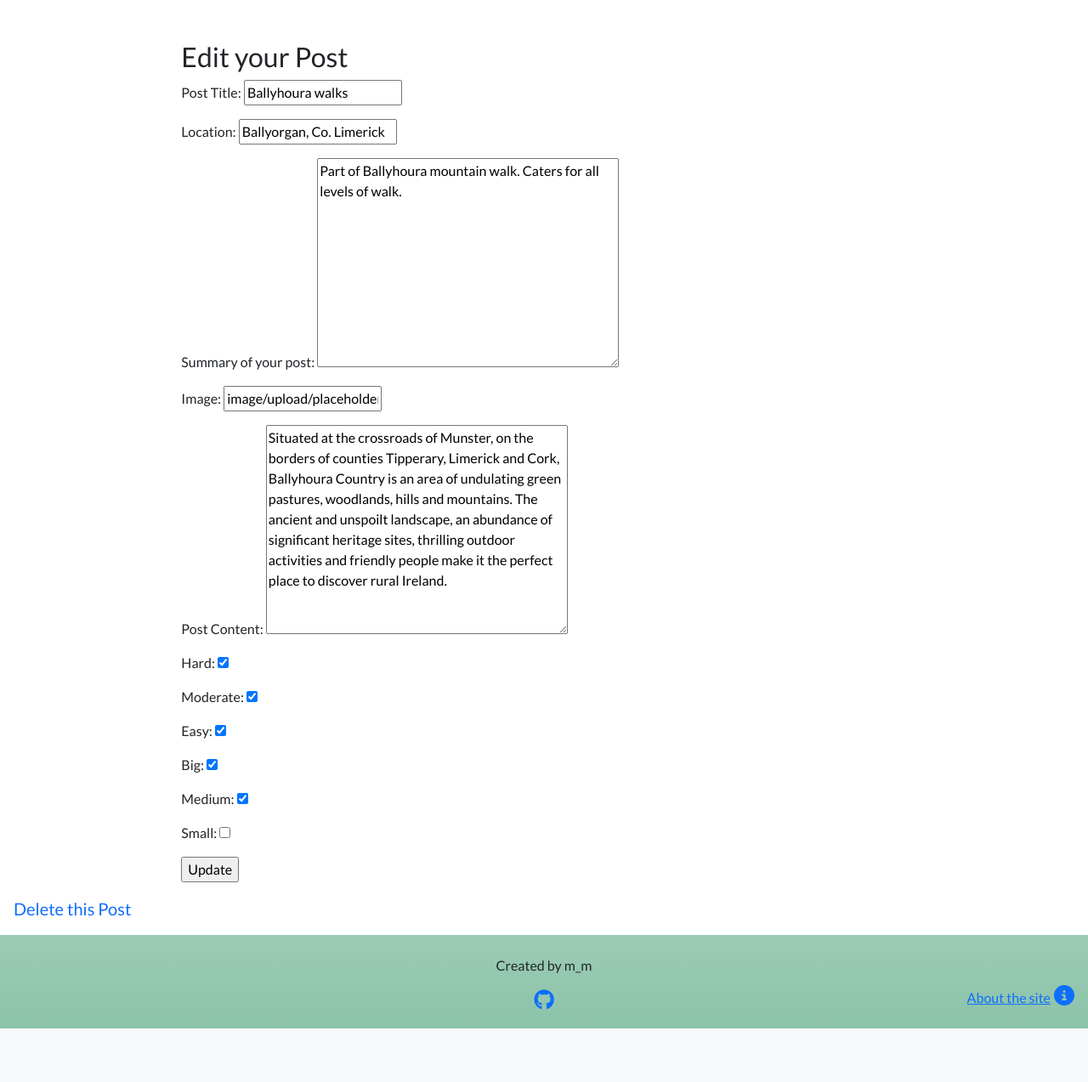
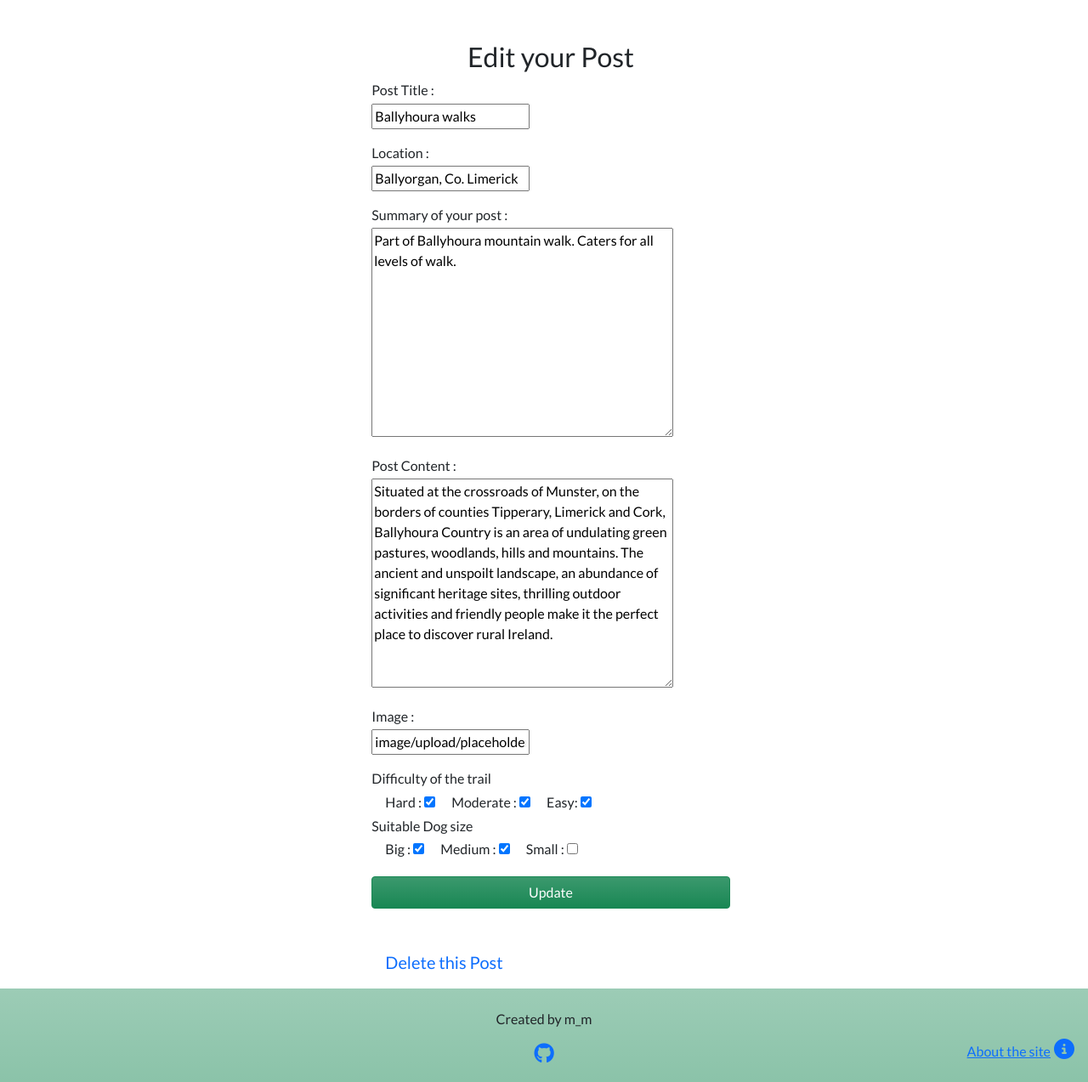
Before and after one commit to mwmlln/tails-on-trails, a Django app: a page that uses templates/post_edit.html in a window 1280 px wide. Shown: the part 58-1331 px from the top of the page at 85% size. Before the commit the page ends 1268 px from the top, so only its background shows below. Run offline with Django 3.2, Linux system fonts and the light colour scheme; a user stored in the database is signed in; data comes from the database, SQL or seed files in the repository; both versions use the stored data as it was after the commit; some libraries are stand-ins or nearby versions.

Commit message:
STYLE:Layout matched to create post page and edit button added in post detail page for user's own post

```diff
--- a/templates/post_edit.html
+++ b/templates/post_edit.html
@@ -1,15 +1,67 @@
 {% extends "base.html" %}
+{% load static %}
 
 {% block content %}
 
-<div class="col col-md-8 offset-md-2 mt-5">
-    <h2>Edit your Post</h2>
-<form method="POST">
-    {% csrf_token %}
-    {{ edit_post_form.as_p }}
+<section>
+        <div class="ms-3">
+                {% if create_post_form.errors %}
+                <div class="text-center mt-5" role="alert">
+                        {% for key, value in create_post_form.errors.items %}
+                        <span class="alert-secondary">{{key}}: {{value.as_text}}</span>
+                        {% endfor %}
+                </div>
+                {% endif %}
 
-    <input type="submit" value="Update" class="mb-3">
-</form>
-</div>
-<p><a class="navbar-brand ms-3" href="{% url 'post_delete' slug=slug %}">Delete this Post</a></p>
+
+                <h2 class="text-center mt-5">Edit your Post</h2>
+                <div class="col-12 col-md-6 offset-md-3 col-lg-4 offset-lg-4">
+                        <div class="create-post ">
+                                <form method="POST" enctype="multipart/form-data">
+                                        {% csrf_token %}
+
+                                        <p class="create-label">{{ edit_post_form.title.label }} : <p
+                                                        class="create-titile">{{ edit_post_form.title }}</p>
+                                        </p>
+                                        <p class="create-label">{{ edit_post_form.location.label }} : <p
+                                                        class="create-titile">{{ edit_post_form.location }}</p>
+                                        </p>
+                                        <p class="create-label">{{ edit_post_form.excerpt.label }} : <p
+                                                        class="create-titile">{{ edit_post_form.excerpt }}</p>
+                                        </p>
+                                        <p class="create-label">{{ edit_post_form.content.label }} : <p
+                                                        class="create-titile">{{ edit_post_form.content }}</p>
+                                        </p>
+                                        <p class="create-label">{{ edit_post_form.featured_image.label }} :
+                                                <p
+                                                        class="create-titile">{{ edit_post_form.featured_image }}</p>
+                                        </p>
+                                        <div class="mb-1">
+                                                <p class="create-label">Difficulty of the trail</p>
+                                                <span class="ms-3">{{ edit_post_form.difficulty_hard.label }} : </span>
+                                                <span>{{ edit_post_form.difficulty_hard }}</span>
+                                                <span class="ms-3">{{ edit_post_form.difficulty_moderate.label }} : </span>
+                                                <span>{{ edit_post_form.difficulty_moderate }}</span>
+                                                <span class="ms-3">{{ edit_post_form.difficulty_easy.label }}: </span>
+                                                <span>{{ edit_post_form.difficulty_easy }}</span>
+                                        </div>
+                                        <div class="mb-1">
+                                                <p class="create-label">Suitable Dog size</p>
+                                                <span class="ms-3">{{ edit_post_form.breed_big.label }} : </span>
+                                                <span>{{ edit_post_form.breed_big }}</span>
+                                                <span class="ms-3">{{ edit_post_form.breed_mid.label }} : </span>
+                                                <span>{{ edit_post_form.breed_mid }}</span>
+                                                <span class="ms-3">{{ edit_post_form.breed_sml.label }} : </span>
+                                                <span>{{ edit_post_form.breed_sml }}</span>
+                                        </div>
+
+                                        <input type="submit" value="Update" class="btn btn-success bg-gradient mb-5 mt-3 create-btn">
+                                </form>
+                                <p><a class="navbar-brand ms-3" href="{% url 'post_delete' slug=slug %}">Delete this Post</a></p>
+                        </div>
+                </div>
+        </div>
+
+</section>
+
 {% endblock %}
```
Also changed, not shown: templates/post_detail.html (+6 -1 lines), db.sqlite3.
